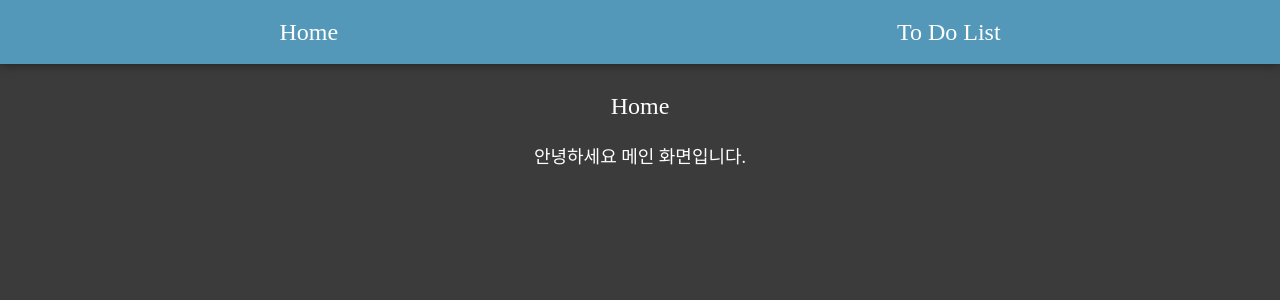
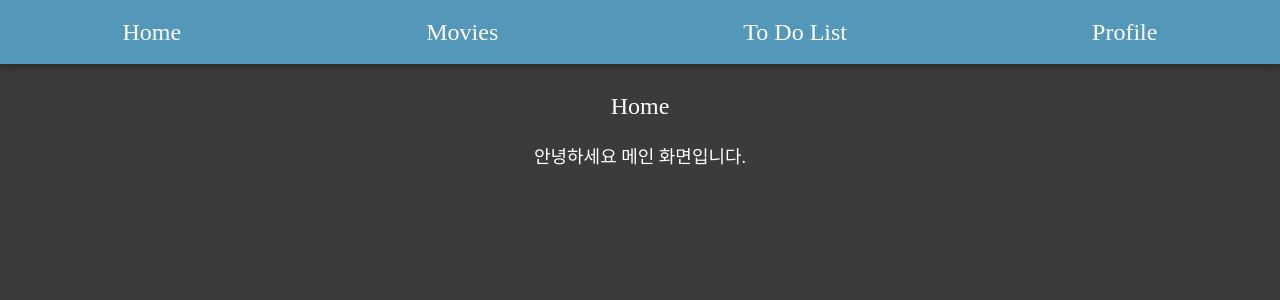
Before and after one commit to jieunheo/react-mini-project, a React (Create React App) app: page / in a window 1280 px wide. Shown: the top 300 px of the page. Built offline with nearby package versions, Linux system fonts and the light colour scheme.

Commit message:
새로 추가한 페이지 적용

```diff
--- a/src/App.js
+++ b/src/App.js
@@ -1,17 +1,26 @@
-import React from 'react';
-import { BrowserRouter as Router, Route, Routes} from 'react-router-dom';
+import React, { useState } from 'react';
+import { BrowserRouter as Router, Route, Routes, Navigate } from 'react-router-dom';
 
 import Navigator from './components/UI/Navigator';
 import Home from './components/pages/Home';
 import ToDo from './components/pages/ToDo';
+import Login from './components/pages/Login';
+import Profile from './components/pages/Profile';
+import Movies from './components/pages/Movies';
 
 function App() {
+  const [login, setLogin] = useState(false);
+
   return (
     <Router>
-      <Navigator />
+      <Navigator login={login} />
       <Routes>
         <Route path='/' element={<Home />} />
-        <Route path='/todo' element={<ToDo />} />
+        <Route path='/movies' element={<Movies />} />
+        {!login && <Route path='/Login' element={<Login setLogin={setLogin(true)} />} />}
+        {!login && <Route path="*" element={<Navigate to="/login" setLogin={setLogin(true)} />} />}
+        {login && <Route path='/todo' element={<ToDo />} />}
+        {login && <Route path="/profile" element={<Profile />} />}
       </Routes>
     </Router>
   );
--- a/src/components/UI/Navigator.js
+++ b/src/components/UI/Navigator.js
@@ -3,7 +3,7 @@ import { Link } from "react-router-dom";
 
 import classes from './Navigator.module.css';
 
-const Navigator = () => {
+const Navigator = ({ login }) => {
   return (
     <nav className={classes.nav}>
       <ul>
@@ -13,10 +13,32 @@ const Navigator = () => {
           </Link>
         </li>
         <li>
-          <Link to="/todo">
-            <a>To Do List</a>
+          <Link to="/movies">
+            <a>Movies</a>
           </Link>
         </li>
+        {
+          !login ? (
+            <li>
+              <Link to="/login">
+                <a>Login</a>
+              </Link>
+            </li>
+          ) : (
+            <>
+              <li>
+                <Link to="/todo">
+                  <a>To Do List</a>
+                </Link>
+              </li>
+              <li>
+                <Link to="/profile">
+                  <a>Profile</a>
+                </Link>
+              </li>
+            </>
+          )
+        }
       </ul>
     </nav>
   )
```
